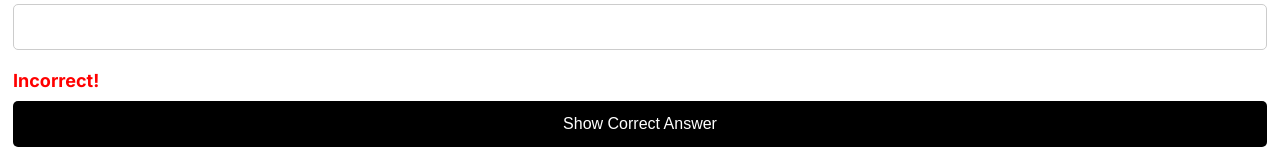
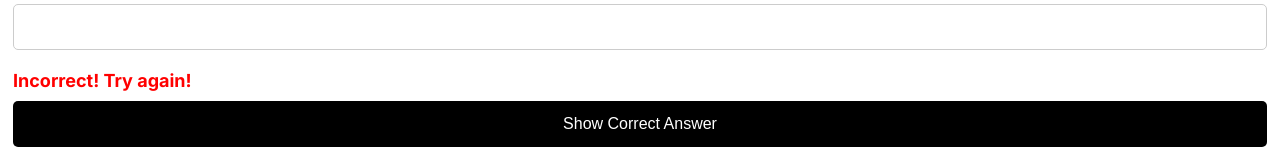
Before and after one commit to lakshayyadav-dev/club-pigpen, a Next.js app: page / in a window 1280 px wide. Both pictures are taken after typing "Sample" into the empty fields and a click on the button "CHECK". Shown: the part 675-830 px from the top of the page. Built offline with nearby package versions, Linux system fonts and the light colour scheme.

Commit message:
ye bruh part 2

```diff
--- a/app/page.js
+++ b/app/page.js
@@ -56,10 +56,10 @@ export default function Home() {
 
 				<div className="correctAnswerDiv">
 					{isCorrect === null ? null : isCorrect ? (
-						<p className="correct">Correct!</p>
+						<p className="correct">Correct! Onto the next one!</p>
 					) : (
 						<>
-							<p className="incorrect">Incorrect!</p>
+							<p className="incorrect">Incorrect! Try again!</p>
 							{showAnswer && (
 								<p className="correctAnswer">
 									<strong>Correct Answer: </strong>
```
